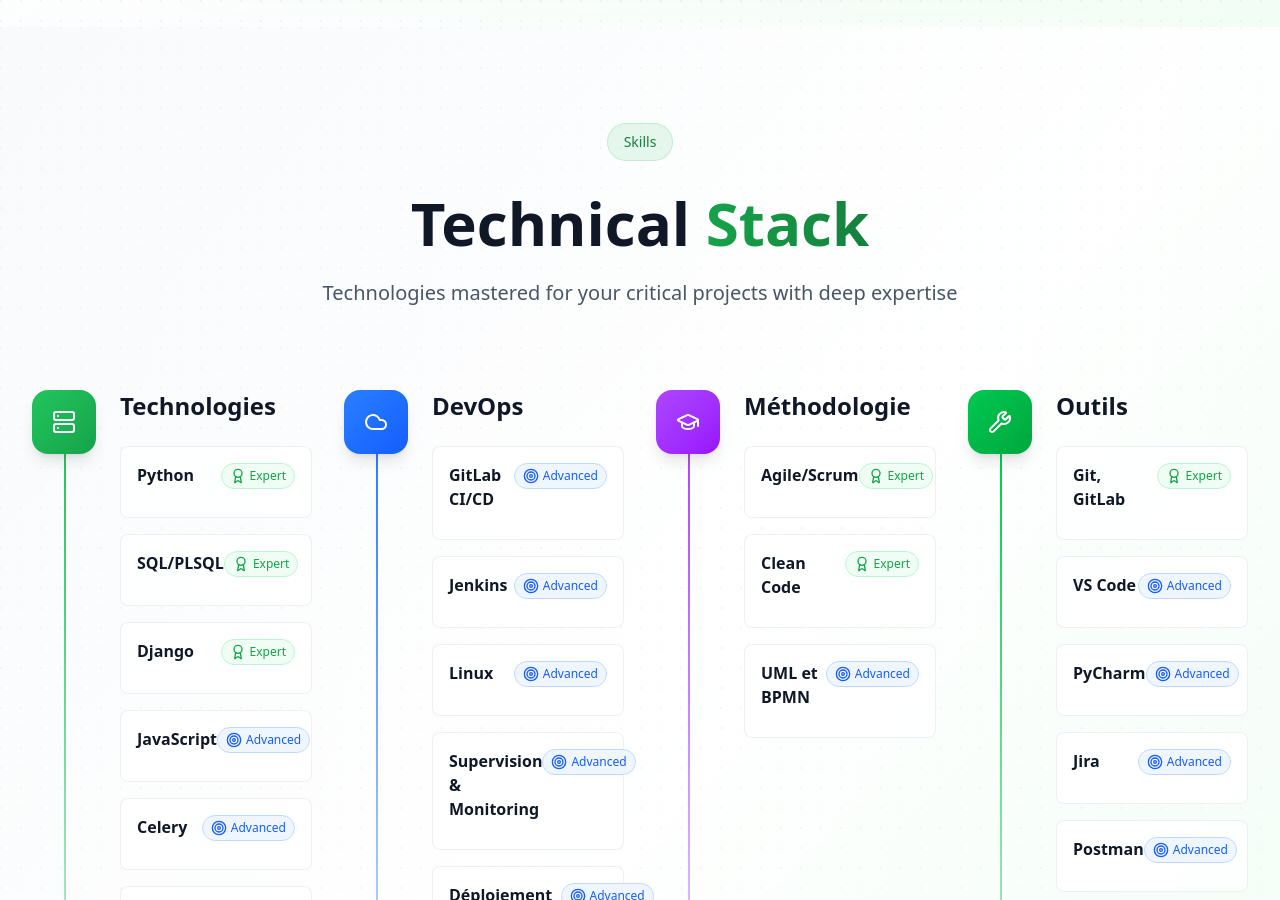
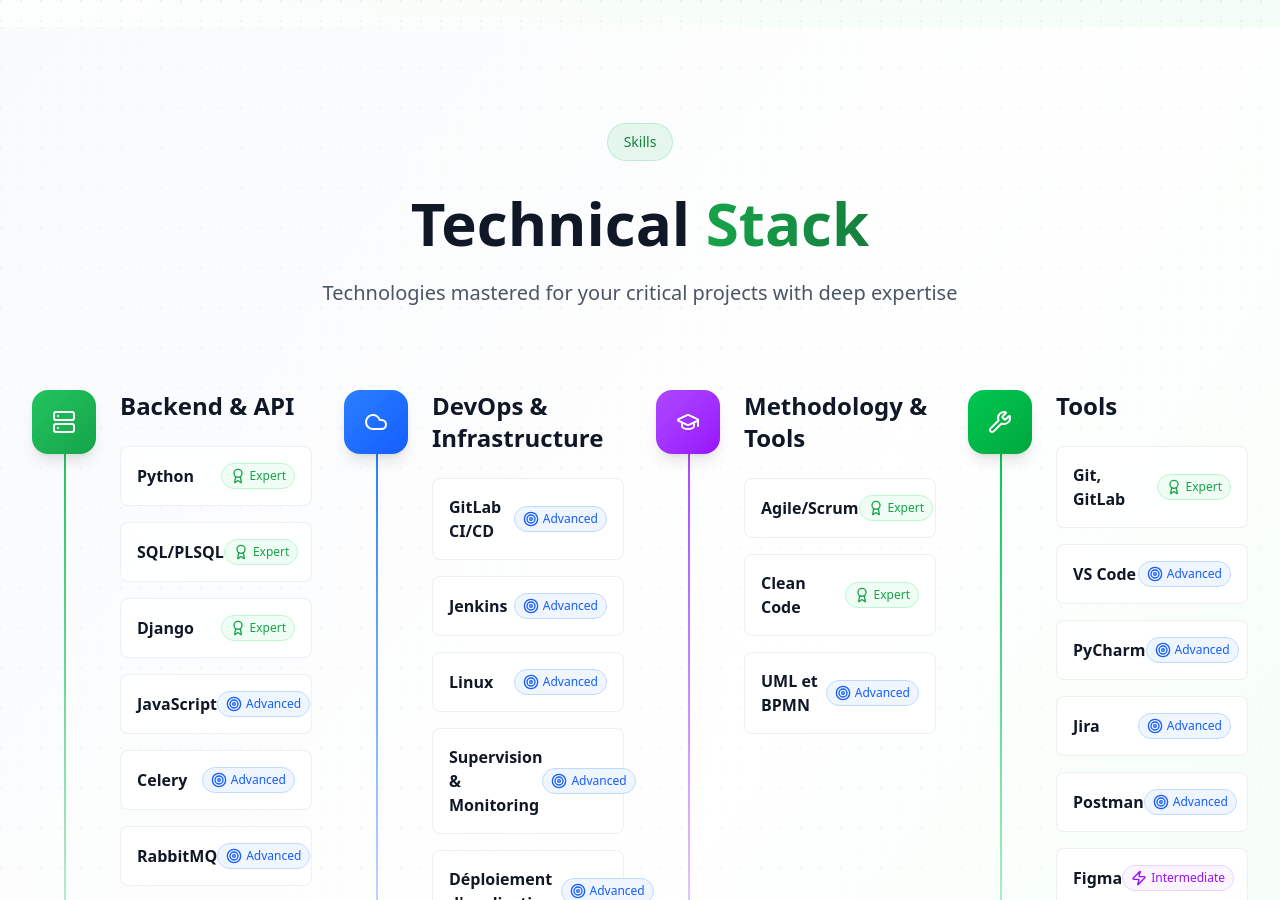
Before and after one commit to Alexandre-petitjean/portfolio, a React app: page / in a window 1280 px wide. Shown: the part 1900-2800 px from the top of the page. Built offline with nearby package versions, Linux system fonts and the light colour scheme.

Commit message:
Rework TechStack component with new skill categories structure and improved layout

```diff
--- a/app/components/skills/SkillCategory.tsx
+++ /dev/null
@@ -1,106 +0,0 @@
-"use client";
-
-import { LucideIcon } from "lucide-react";
-import { useIntl } from "react-intl";
-import { memo } from "react";
-
-export type SkillLevel = "expert" | "advanced" | "intermediate";
-
-interface SkillItemProps {
-  name: string;
-  level: SkillLevel;
-  className?: string;
-}
-
-interface SkillCategoryProps {
-  icon: LucideIcon;
-  titleKey: string;
-  skills: SkillItemProps[];
-  gradient: {
-    from: string;
-    to: string;
-  };
-  iconColor: string;
-  hoverColor: string;
-}
-
-const SkillItem = memo(function SkillItem({ name, level, className = "" }: SkillItemProps) {
-  const intl = useIntl();
-
-  const levelConfig = {
-    expert: {
-      label: intl.formatMessage({ id: "skills.level.expert" }),
-      bgColor: "bg-primary-500/20",
-      textColor: "text-primary-700 dark:text-primary-300",
-      borderColor: "border-primary-400/30"
-    },
-    advanced: {
-      label: intl.formatMessage({ id: "skills.level.advanced" }),
-      bgColor: "bg-blue-500/20",
-      textColor: "text-blue-700 dark:text-blue-300",
-      borderColor: "border-blue-400/30"
-    },
-    intermediate: {
-      label: intl.formatMessage({ id: "skills.level.intermediate" }),
-      bgColor: "bg-gray-500/20",
-      textColor: "text-gray-600 dark:text-gray-400",
-      borderColor: "border-gray-400/30"
-    }
-  };
-
-  const config = levelConfig[level];
-
-  return (
-    <div className={`flex items-center justify-between p-3 rounded-xl bg-white/60 dark:bg-gray-800/30 backdrop-blur-sm border border-gray-200/30 dark:border-gray-700/30 hover:border-primary-500/40 dark:hover:border-primary-400/40 transition-all duration-300 hover:shadow-sm ${className}`}>
-      <span className="text-gray-700 dark:text-gray-300 font-medium">
-        {name}
-      </span>
-      <span className={`px-3 py-1 text-sm font-semibold rounded-full border ${config.bgColor} ${config.textColor} ${config.borderColor}`}>
-        {config.label}
-      </span>
-    </div>
-  );
-});
-
-export const SkillCategory = memo(function SkillCategory({
-  icon: Icon,
-  titleKey,
-  skills,
-  gradient,
-  iconColor,
-  hoverColor
-}: SkillCategoryProps) {
-  const intl = useIntl();
-
-  return (
-    <div className="group relative p-6 bg-white/60 dark:bg-gray-900/60 backdrop-blur-sm border border-gray-200/60 dark:border-gray-700/60 rounded-xl hover:border-primary-500/40 dark:hover:border-primary-400/40 transition-all duration-300 hover:shadow-lg hover:shadow-primary-500/10 hover:-translate-y-1">
-      <div className="absolute inset-0 bg-gradient-to-br from-primary-500/5 to-transparent opacity-0 group-hover:opacity-100 transition-opacity duration-300 rounded-xl" />
-
-      <div className="relative">
-        <div className="flex items-center mb-6">
-          <div className={`inline-flex items-center justify-center w-12 h-12 rounded-lg bg-gradient-to-br ${gradient.from} ${gradient.to} group-hover:scale-110 transition-transform duration-300`}>
-            <Icon className={`w-6 h-6 ${iconColor}`} />
-          </div>
-          <h3 className={`ml-4 text-xl font-semibold text-gray-900 dark:text-white group-hover:${hoverColor} transition-colors duration-300`}>
-            {intl.formatMessage({ id: titleKey })}
-          </h3>
-        </div>
-
-        <div className="space-y-3">
-          {skills.map((skill, index) => (
-            <SkillItem
-              key={`${skill.name}-${index}`}
-              name={skill.name}
-              level={skill.level}
-              className="animate-fade-in-up"
-              style={{ animationDelay: `${index * 50}ms` }}
-            />
-          ))}
-        </div>
-      </div>
-    </div>
-  );
-});
-
-SkillItem.displayName = "SkillItem";
-SkillCategory.displayName = "SkillCategory";
--- a/app/components/skills/SkillColumn.tsx
+++ b/app/components/skills/SkillColumn.tsx
@@ -1,47 +1,66 @@
-import { memo } from "react";
+import { memo, useMemo } from "react";
+import { sortSkillsByLevel } from "@/app/hooks/useSkillLevel";
 import SkillItem from "./SkillItem";
+import type { SkillItemData } from "@/app/types/skills";
 
 interface SkillColumnProps {
   title: string;
   icon: React.ReactNode;
-  accent: string;
-  skills: { name: string; level: "expert" | "advanced" | "intermediate" }[];
+  accentColors: {
+    primary: string;
+    secondary: string;
+  };
+  skills: SkillItemData[];
+  "aria-label"?: string;
 }
 
 const SkillColumn = memo(function SkillColumn({
   title,
   icon,
-  accent,
+  accentColors,
   skills,
+  "aria-label": ariaLabel,
 }: SkillColumnProps) {
-  const sortedSkills = skills.sort((a, b) => {
-    const levels = ["expert", "advanced", "intermediate", "notion"];
-    return levels.indexOf(a.level) - levels.indexOf(b.level);
-  });
+  const sortedSkills = useMemo(() => sortSkillsByLevel(skills), [skills]);
+
+  const gradientLineClass = useMemo(
+    () =>
+      `absolute left-8 top-16 bottom-0 w-0.5 bg-gradient-to-b ${accentColors.primary} to-transparent`,
+    [accentColors.primary],
+  );
+
+  const iconContainerClass = useMemo(
+    () =>
+      `flex-shrink-0 w-16 h-16 rounded-2xl bg-gradient-to-br ${accentColors.primary} ${accentColors.secondary} flex items-center justify-center shadow-lg`,
+    [accentColors.primary, accentColors.secondary],
+  );
 
   return (
-    <div className="relative">
-      <div
-        className={`absolute left-8 top-16 bottom-0 w-0.5 bg-gradient-to-b ${accent.replace("bg-gradient-to-br", "from")} to-transparent`}
-      ></div>
+    <section className="relative" aria-label={ariaLabel || `${title} skills`}>
+      <div className={gradientLineClass} aria-hidden="true" />
+
       <div className="relative flex gap-6 mb-12">
-        <div
-          className={`flex-shrink-0 w-16 h-16 rounded-2xl ${accent} flex items-center justify-center shadow-lg`}
-        >
+        <div className={iconContainerClass} aria-hidden="true">
           {icon}
         </div>
+
         <div className="flex-1 min-w-0">
           <h3 className="text-2xl font-bold text-gray-900 dark:text-white mb-6">
             {title}
           </h3>
-          <div className="space-y-4">
-            {sortedSkills.map((skill, index) => (
-              <SkillItem key={index} name={skill.name} level={skill.level} />
+
+          <ul className="space-y-4" role="list">
+            {sortedSkills.map((skill) => (
+              <SkillItem
+                key={`${skill.name}-${skill.level}`}
+                name={skill.name}
+                level={skill.level}
+              />
             ))}
-          </div>
+          </ul>
         </div>
       </div>
-    </div>
+    </section>
   );
 });
 
--- a/app/components/skills/SkillItem.tsx
+++ b/app/components/skills/SkillItem.tsx
@@ -1,51 +1,36 @@
 import { memo } from "react";
-import { useIntl } from "react-intl";
-import { Award, Target, Zap } from "lucide-react";
+import { useSkillLevelConfig } from "@/app/hooks/useSkillLevel";
+import type { SkillLevel } from "@/app/types/skills";
 
 interface SkillItemProps {
   name: string;
-  level: "expert" | "advanced" | "intermediate";
+  level: SkillLevel;
+  className?: string;
 }
 
-const SkillItem = memo(function SkillItem({ name, level }: SkillItemProps) {
-  const intl = useIntl();
-
-  const levelConfig = {
-    expert: {
-      icon: <Award className="w-4 h-4" />,
-      color: "text-primary-600 dark:text-primary-400",
-      bg: "bg-primary-50 dark:bg-primary-900/20",
-      border: "border-primary-200 dark:border-primary-700",
-      label: intl.formatMessage({ id: "skills.level.expert" }),
-    },
-    advanced: {
-      icon: <Target className="w-4 h-4" />,
-      color: "text-blue-600 dark:text-blue-400",
-      bg: "bg-blue-50 dark:bg-blue-900/20",
-      border: "border-blue-200 dark:border-blue-700",
-      label: intl.formatMessage({ id: "skills.level.advanced" }),
-    },
-    intermediate: {
-      icon: <Zap className="w-4 h-4" />,
-      color: "text-purple-600 dark:text-purple-400",
-      bg: "bg-purple-50 dark:bg-purple-900/20",
-      border: "border-purple-200 dark:border-purple-700",
-      label: intl.formatMessage({ id: "skills.level.intermediate" }),
-    },
-  };
-
-  const config = levelConfig[level];
+const SkillItem = memo(function SkillItem({
+  name,
+  level,
+  className = "",
+}: SkillItemProps) {
+  const config = useSkillLevelConfig(level);
+  const IconComponent = config.icon;
 
   return (
-    <div className="group relative p-4 rounded-lg bg-white/80 dark:bg-gray-800/80 backdrop-blur-sm border border-gray-200/60 dark:border-gray-700/60 hover:border-primary-300 dark:hover:border-primary-600 transition-all duration-300 hover:shadow-md">
-      <div className="flex items-start justify-between mb-3">
+    <div
+      className={`group relative p-4 rounded-lg bg-white/80 dark:bg-gray-800/80 backdrop-blur-sm border border-gray-200/60 dark:border-gray-700/60 hover:border-primary-300 dark:hover:border-primary-600 transition-all duration-300 hover:shadow-md ${className}`}
+      role="listitem"
+      aria-label={`${name} - ${config.label}`}
+    >
+      <div className="flex items-center justify-between">
         <h4 className="font-semibold text-gray-900 dark:text-white group-hover:text-primary-700 dark:group-hover:text-primary-300 transition-colors">
           {name}
         </h4>
         <div
-          className={`flex items-center gap-1 px-2 py-1 rounded-full text-xs font-medium ${config.bg} ${config.color} ${config.border} border`}
+          className={`flex items-center gap-1 px-2 py-1 rounded-full text-xs font-medium border ${config.bg} ${config.color} ${config.border}`}
+          aria-label={`Niveau: ${config.label}`}
         >
-          {config.icon}
+          <IconComponent className="w-4 h-4" aria-hidden="true" />
           <span>{config.label}</span>
         </div>
       </div>
--- a/app/constants/messages_en.ts
+++ b/app/constants/messages_en.ts
@@ -47,18 +47,22 @@
   "services.devops.description":
     "Infrastructure automation, CI/CD pipelines, and cloud optimization",
   "services.consulting.title": "Technical Consulting",
-  "services.consulting.description": "Strategic advice to align technology with business goals",
+  "services.consulting.description":
+    "Strategic advice to align technology with business goals",
   "skills.badge": "Skills",
   "skills.title": "Technical ",
   "skills.description": "Stack",
-  "skills.subtitle": "Technologies mastered for your critical projects with deep expertise",
+  "skills.subtitle":
+    "Technologies mastered for your critical projects with deep expertise",
   "skills.backend.title": "Backend & API",
   "skills.devops.title": "DevOps & Infrastructure",
   "skills.methodology.title": "Methodology & Tools",
   "skills.experience.title": "Deep Expertise",
-  "skills.experience.description": "Over 8 years of experience in developing critical applications. I master the entire technical chain, from design to production, including performance optimization and security.",
+  "skills.experience.description":
+    "Over 8 years of experience in developing critical applications. I master the entire technical chain, from design to production, including performance optimization and security.",
   "skills.level.expert": "Expert",
   "skills.level.advanced": "Advanced",
   "skills.level.intermediate": "Intermediate",
-};
+  "skills.tools.title": "Tools",
+} as const;
 export default messages;
--- /dev/null
+++ b/app/constants/skillsData.ts
@@ -0,0 +1,72 @@
+import { Server, Cloud, GraduationCap, Wrench } from "lucide-react";
+import type { SkillItemData } from "@/app/types/skills";
+
+export const SKILL_CATEGORIES = {
+  technologies: {
+    id: "technologies",
+    titleKey: "skills.backend.title",
+    icon: Server,
+    accentColors: {
+      primary: "from-primary-500",
+      secondary: "to-primary-600",
+    },
+    skills: [
+      { name: "Python", level: "expert" as const },
+      { name: "JavaScript", level: "advanced" as const },
+      { name: "Dart & Flutter", level: "intermediate" as const },
+      { name: "SQL/PLSQL", level: "expert" as const },
+      { name: "Django", level: "expert" as const },
+      { name: "Celery", level: "advanced" as const },
+      { name: "RabbitMQ", level: "advanced" as const },
+      { name: "React", level: "intermediate" as const },
+    ] satisfies SkillItemData[],
+  },
+  devops: {
+    id: "devops",
+    titleKey: "skills.devops.title",
+    icon: Cloud,
+    accentColors: {
+      primary: "from-blue-500",
+      secondary: "to-blue-600",
+    },
+    skills: [
+      { name: "GitLab CI/CD", level: "advanced" as const },
+      { name: "Jenkins", level: "advanced" as const },
+      { name: "Linux", level: "advanced" as const },
+      { name: "Supervision & Monitoring", level: "advanced" as const },
+      { name: "Déploiement d'applications", level: "advanced" as const },
+      { name: "PostgreSQL/MariaDB", level: "advanced" as const },
+    ] satisfies SkillItemData[],
+  },
+  methodology: {
+    id: "methodology",
+    titleKey: "skills.methodology.title",
+    icon: GraduationCap,
+    accentColors: {
+      primary: "from-purple-500",
+      secondary: "to-purple-600",
+    },
+    skills: [
+      { name: "Agile/Scrum", level: "expert" as const },
+      { name: "Clean Code", level: "expert" as const },
+      { name: "UML et BPMN", level: "advanced" as const },
+    ] satisfies SkillItemData[],
+  },
+  tools: {
+    id: "tools",
+    titleKey: "skills.tools.title",
+    icon: Wrench,
+    accentColors: {
+      primary: "from-green-500",
+      secondary: "to-green-600",
+    },
+    skills: [
+      { name: "Git, GitLab", level: "expert" as const },
+      { name: "VS Code", level: "advanced" as const },
+      { name: "PyCharm", level: "advanced" as const },
+      { name: "Jira", level: "advanced" as const },
+      { name: "Postman", level: "advanced" as const },
+      { name: "Figma", level: "intermediate" as const },
+    ] satisfies SkillItemData[],
+  },
+} as const;
--- /dev/null
+++ b/app/hooks/useSkillLevel.ts
@@ -0,0 +1,62 @@
+import { useMemo } from "react";
+import { useIntl } from "react-intl";
+import { Award, Target, Zap, LucideIcon } from "lucide-react";
+import type { SkillLevel } from "@/app/types/skills";
+
+interface SkillLevelConfig {
+  icon: LucideIcon;
+  color: string;
+  bg: string;
+  border: string;
+  labelKey: string;
+  priority: number;
+}
+
+const SKILL_LEVEL_CONFIGS: Record<SkillLevel, SkillLevelConfig> = {
+  expert: {
+    icon: Award,
+    color: "text-primary-600 dark:text-primary-400",
+    bg: "bg-primary-50 dark:bg-primary-900/20",
+    border: "border-primary-200 dark:border-primary-700",
+    labelKey: "skills.level.expert",
+    priority: 0,
+  },
+  advanced: {
+    icon: Target,
+    color: "text-blue-600 dark:text-blue-400",
+    bg: "bg-blue-50 dark:bg-blue-900/20",
+    border: "border-blue-200 dark:border-blue-700",
+    labelKey: "skills.level.advanced",
+    priority: 1,
+  },
+  intermediate: {
+    icon: Zap,
+    color: "text-purple-600 dark:text-purple-400",
+    bg: "bg-purple-50 dark:bg-purple-900/20",
+    border: "border-purple-200 dark:border-purple-700",
+    labelKey: "skills.level.intermediate",
+    priority: 2,
+  },
+} as const;
+
+export function useSkillLevelConfig(level: SkillLevel) {
+  const intl = useIntl();
+
+  return useMemo(() => {
+    const config = SKILL_LEVEL_CONFIGS[level];
+    return {
+      ...config,
+      label: intl.formatMessage({ id: config.labelKey }),
+    };
+  }, [level, intl]);
+}
+
+export function sortSkillsByLevel<T extends { level: SkillLevel }>(
+  skills: T[],
+): T[] {
+  return [...skills].sort(
+    (a, b) =>
+      SKILL_LEVEL_CONFIGS[a.level].priority -
+      SKILL_LEVEL_CONFIGS[b.level].priority,
+  );
+}
--- a/app/sections/TechStack.tsx
+++ b/app/sections/TechStack.tsx
@@ -1,98 +1,75 @@
 "use client";
 
-import { Server, Cloud, GraduationCap, Sparkles, Wrench } from "lucide-react";
 import { useIntl } from "react-intl";
+import { Sparkles } from "lucide-react";
 import SkillColumn from "@/app/components/skills/SkillColumn";
+import { SKILL_CATEGORIES } from "@/app/constants/skillsData";
 
 export default function TechStack() {
   const intl = useIntl();
 
-  const backendSkills = [
-    { name: "Python", level: "expert" as const },
-    { name: "JavaScript", level: "advanced" as const },
-    { name: "Dart & Flutter", level: "intermediate" as const },
-    { name: "SQL/PLSQL", level: "expert" as const },
-    { name: "Django", level: "expert" as const },
-    { name: "Celery", level: "advanced" as const },
-    { name: "RabbitMQ", level: "advanced" as const },
-    { name: "React", level: "intermediate" as const },
-  ];
-
-  const devopsSkills = [
-    { name: "GitLab CI/CD", level: "advanced" as const },
-    { name: "Jenkins", level: "advanced" as const },
-    { name: "Linux", level: "advanced" as const },
-    { name: "Supervision & Monitoring", level: "advanced" as const },
-    { name: "Déploiement d'applications", level: "advanced" as const },
-    { name: "PostgreSQL/MariaDB", level: "advanced" as const },
-  ];
-
-  const methodologySkills = [
-    { name: "Agile/Scrum", level: "expert" as const },
-    { name: "Clean Code", level: "expert" as const },
-    { name: "UML et BPMN", level: "advanced" as const },
-  ];
-
-  const toolsSkills = [
-    { name: "Git, GitLab", level: "expert" as const },
-    { name: "VS Code", level: "advanced" as const },
-    { name: "PyCharm", level: "advanced" as const },
-    { name: "Jira", level: "advanced" as const },
-    { name: "Postman", level: "advanced" as const },
-    { name: "Figma", level: "intermediate" as const },
-  ];
+  const skillCategories = Object.values(SKILL_CATEGORIES);
 
   return (
     <section id="skills" className="relative py-24 overflow-hidden">
+      {/* Background */}
       <div className="absolute inset-0 bg-gradient-to-br from-slate-50/90 via-white/60 to-primary-50/90 dark:from-slate-900/90 dark:via-gray-800/60 dark:to-primary-900/90" />
       <div className="absolute inset-0 bg-dot-pattern opacity-20 dark:opacity-10" />
 
       <div className="relative max-w-screen-2xl mx-auto px-4 sm:px-6 lg:px-8">
-        <div className="text-center mb-20">
+        {/* Header */}
+        <header className="text-center mb-20">
           <div className="inline-flex items-center px-4 py-2 mb-8 rounded-full bg-primary-500/10 dark:bg-primary-500/20 border border-primary-500/20">
             <span className="text-sm font-medium text-primary-700 dark:text-primary-300">
               {intl.formatMessage({ id: "skills.badge" })}
             </span>
           </div>
 
-          <h2 className="text-4xl md:text-5xl lg:text-6xl font-bold mb-6 text-gray-900 dark:text-white">
+          <h1 className="text-4xl md:text-5xl lg:text-6xl font-bold mb-6 text-gray-900 dark:text-white">
             {intl.formatMessage({ id: "skills.title" })}
             <span className="bg-gradient-to-r from-primary-600 to-primary-700 dark:from-primary-400 dark:to-primary-200 bg-clip-text text-transparent">
               {intl.formatMessage({ id: "skills.description" })}
             </span>
-          </h2>
+          </h1>
 
           <p className="text-xl text-gray-600 dark:text-gray-300 max-w-3xl mx-auto leading-relaxed">
             {intl.formatMessage({ id: "skills.subtitle" })}
           </p>
+        </header>
+
+        {/* Skills Grid */}
+        <div className="grid grid-cols-1 md:grid-cols-2 lg:grid-cols-4 gap-8 mb-16">
+          {skillCategories.map((category) => {
+            const IconComponent = category.icon;
+            return (
+              <SkillColumn
+                key={category.id}
+                title={intl.formatMessage({ id: category.titleKey })}
+                icon={<IconComponent className="w-6 h-6 text-white" />}
+                accentColors={category.accentColors}
+                skills={category.skills}
+                aria-label={`${intl.formatMessage({ id: category.titleKey })} skills section`}
+              />
+            );
+          })}
         </div>
 
-        <div className="max-w-full mx-auto mb-20">
-          <div className="grid grid-cols-1 md:grid-cols-2 lg:grid-cols-4 gap-8 mb-16">
-            <SkillColumn
-              title="Technologies"
-              icon={<Server className="w-6 h-6 text-white" />}
-              accent="bg-gradient-to-br from-primary-500 to-primary-600"
-              skills={backendSkills}
-            />
-            <SkillColumn
-              title="DevOps"
-              icon={<Cloud className="w-6 h-6 text-white" />}
-              accent="bg-gradient-to-br from-blue-500 to-blue-600"
-              skills={devopsSkills}
-            />
-            <SkillColumn
-              title="Méthodologie"
-              icon={<GraduationCap className="w-6 h-6 text-white" />}
-              accent="bg-gradient-to-br from-purple-500 to-purple-600"
-              skills={methodologySkills}
-            />
-            <SkillColumn
-              title="Outils"
-              icon={<Wrench className="w-6 h-6 text-white" />}
-              accent="bg-gradient-to-br from-green-500 to-green-600"
-              skills={toolsSkills}
-            />
+        {/* Experience Section */}
+        <div className="relative p-8 lg:p-12 bg-gradient-to-br from-primary-50/70 to-white/70 dark:from-primary-900/30 dark:to-gray-900/30 backdrop-blur-sm border border-primary-500/30 rounded-3xl shadow-sm">
+          <div className="absolute inset-0 bg-gradient-to-br from-primary-500/5 to-transparent rounded-3xl" />
+
+          <div className="relative text-center">
+            <div className="w-16 h-16 mx-auto mb-6 text-primary-600 dark:text-primary-400">
+              <Sparkles className="w-full h-full" />
+            </div>
+
+            <h2 className="text-2xl font-bold mb-6 text-gray-900 dark:text-white">
+              {intl.formatMessage({ id: "skills.experience.title" })}
+            </h2>
+
+            <p className="text-lg text-gray-700 dark:text-gray-300 leading-relaxed max-w-4xl mx-auto">
+              {intl.formatMessage({ id: "skills.experience.description" })}
+            </p>
           </div>
         </div>
       </div>
--- /dev/null
+++ b/app/types/skills.ts
@@ -0,0 +1,12 @@
+export type SkillLevel = "expert" | "advanced" | "intermediate";
+
+export interface SkillItemData {
+  name: string;
+  level: SkillLevel;
+}
+
+export interface SkillCategory {
+  id: string;
+  titleKey: string;
+  skills: SkillItemData[];
+}
```
Also changed, not shown: app/constants/messages_fr.ts (+6 -3 lines).
